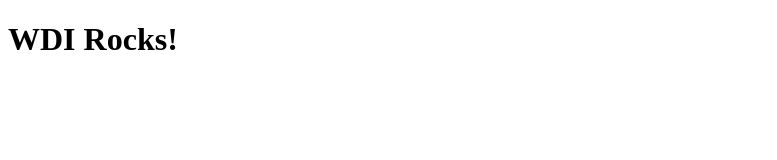
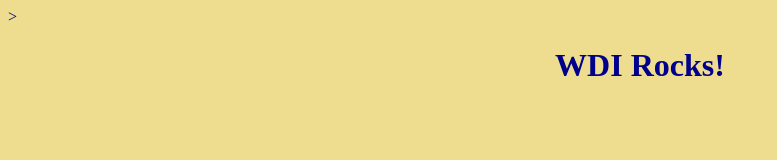
Before and after one commit to dylan-burston/css-selectors-classwork, a plain HTML site: page index.html in a window 1280 px wide. Shown: the whole page, without its empty margins (0-777 px from the left). Drawn offline with Linux system fonts and the light colour scheme.

Commit message:
add inline style to body, add style tag for h1

```diff
--- a/index.html
+++ b/index.html
@@ -5,8 +5,13 @@
     <meta http-equiv="X-UA-Compatible" content="IE=edge">
     <meta name="viewport" content="width=device-width, initial-scale=1.0">
     <title>Css Code Along</title>
+    <style>
+        h1 {
+            text-align: center;
+        }
+    </style>
 </head>
-<body>
+<body style="background-color: #eedd8e; color: darkblue"></body>>
     <h1>WDI Rocks!<h1>
 </body>
 </html>
```
